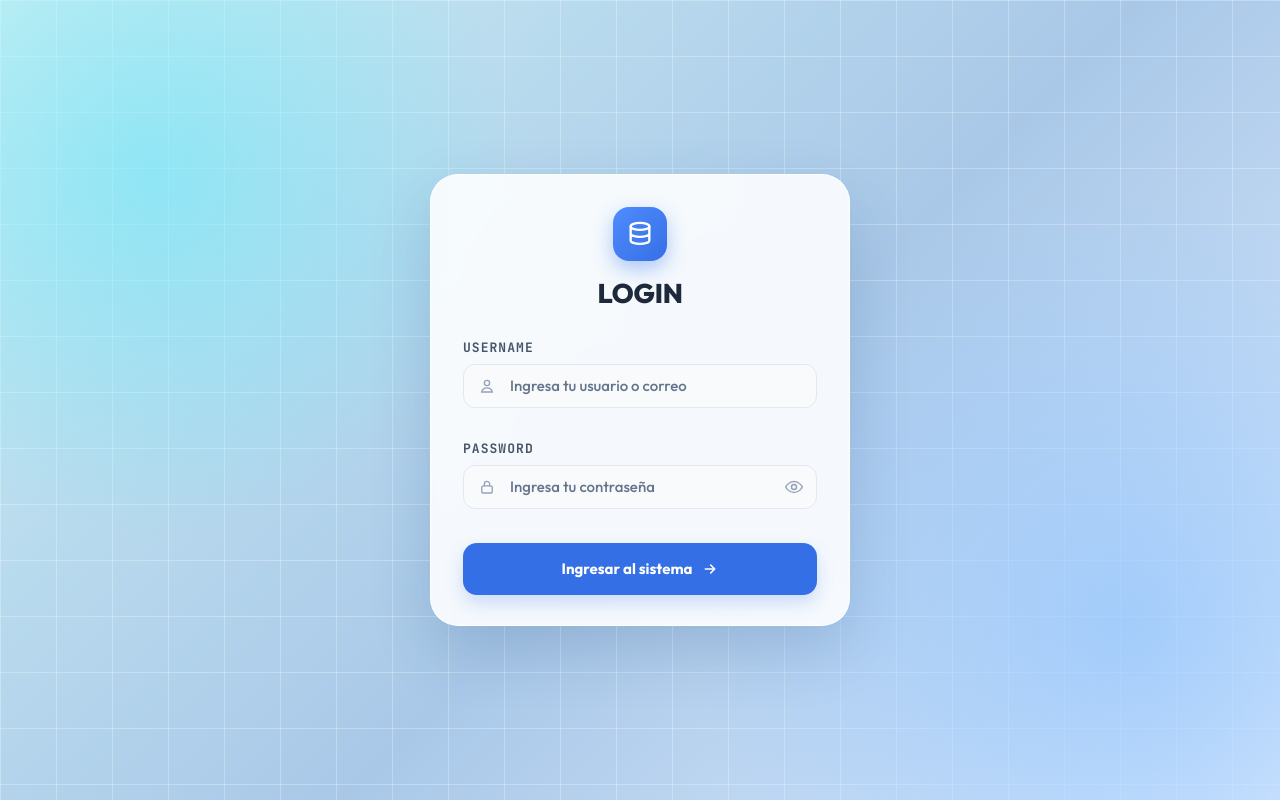
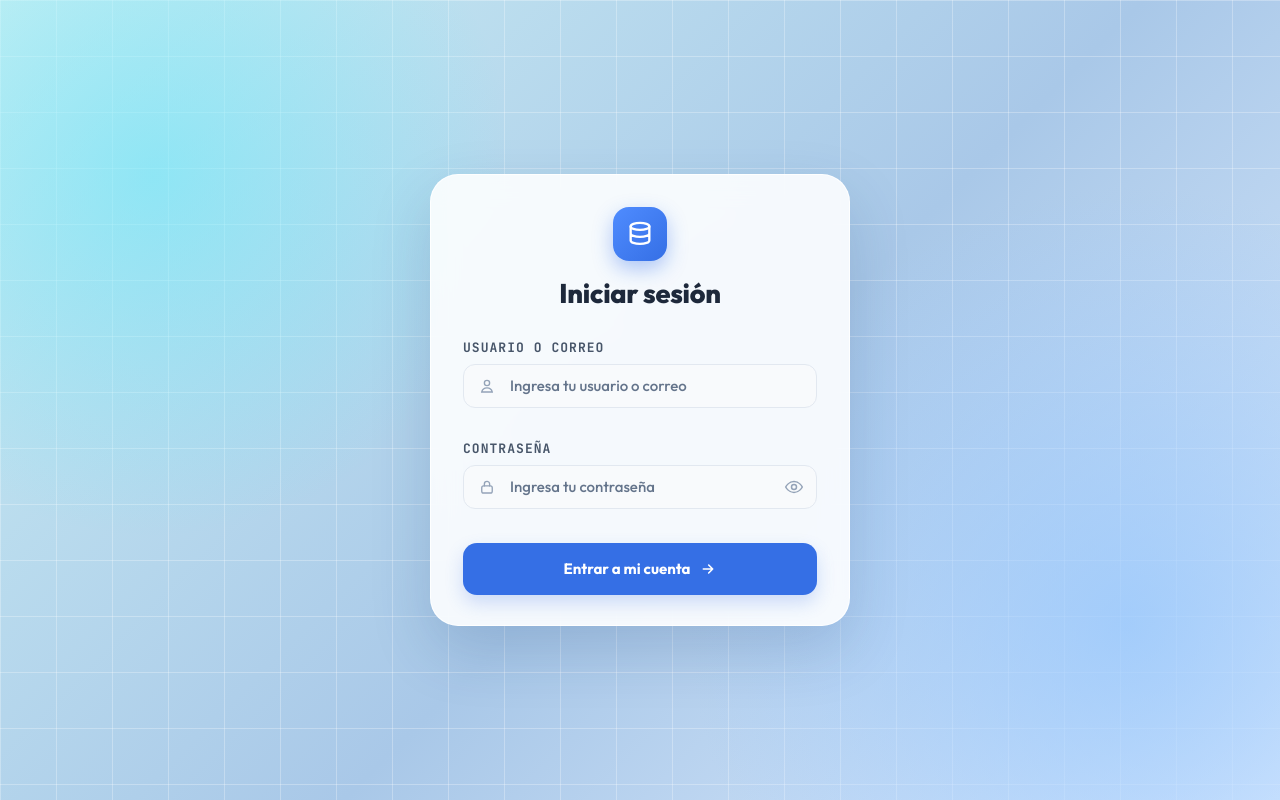
Before and after one commit to jeshua23-fo/SQLEducation, a plain HTML site: page login.html in a window 1280 px wide. Drawn offline with Linux system fonts and the light colour scheme.

Commit message:
Use Spanish labels on the login form

```diff
--- a/login.html
+++ b/login.html
@@ -3,7 +3,7 @@
 <head>
 <meta charset="UTF-8">
 <meta name="viewport" content="width=device-width, initial-scale=1">
-<title>Login · SQL Explorers</title>
+<title>Iniciar sesión · SQL Explorers</title>
 <link rel="preconnect" href="https://fonts.googleapis.com">
 <link rel="preconnect" href="https://fonts.gstatic.com" crossorigin>
 <link href="https://fonts.googleapis.com/css2?family=Outfit:wght@400;500;600;700;800&family=JetBrains+Mono:wght@500;700&display=swap" rel="stylesheet">
@@ -15,19 +15,19 @@
     <div class="logo" aria-hidden="true">
       <svg viewBox="0 0 24 24" width="28" height="28" fill="none" stroke="#fff" stroke-width="2" stroke-linecap="round"><ellipse cx="12" cy="5.5" rx="8" ry="3"/><path d="M4 5.5v6c0 1.7 3.6 3 8 3s8-1.3 8-3v-6M4 11.5v6c0 1.7 3.6 3 8 3s8-1.3 8-3v-6"/></svg>
     </div>
-    <h1 id="title">LOGIN</h1>
+    <h1 id="title">Iniciar sesión</h1>
 
     <form id="form" novalidate>
       <p class="alert" id="alert" role="alert" hidden></p>
 
-      <label for="user" class="lbl">Username</label>
+      <label for="user" class="lbl">Usuario o correo</label>
       <div class="field" data-for="user">
         <svg class="ico" viewBox="0 0 24 24" width="18" height="18" fill="none" stroke="currentColor" stroke-width="1.8" stroke-linecap="round"><circle cx="12" cy="8" r="3.5"/><path d="M5 20c.8-3.6 3.6-5.5 7-5.5s6.2 1.9 7 5.5z"/></svg>
         <input id="user" name="user" type="text" placeholder="Ingresa tu usuario o correo" autocomplete="username" autocapitalize="off" spellcheck="false" aria-describedby="userErr" required>
       </div>
       <p class="err" id="userErr"></p>
 
-      <label for="pass" class="lbl">Password</label>
+      <label for="pass" class="lbl">Contraseña</label>
       <div class="field" data-for="pass">
         <svg class="ico" viewBox="0 0 24 24" width="18" height="18" fill="none" stroke="currentColor" stroke-width="1.8" stroke-linecap="round"><rect x="5" y="10.5" width="14" height="9.5" rx="2.5"/><path d="M8.5 10.5V8a3.5 3.5 0 017 0v2.5"/></svg>
         <input id="pass" name="pass" type="password" placeholder="Ingresa tu contraseña" autocomplete="current-password" aria-describedby="passErr" required>
@@ -37,7 +37,7 @@
       </div>
       <p class="err" id="passErr"></p>
 
-      <button type="submit" class="submit" id="submit"><span>Ingresar al sistema</span><svg viewBox="0 0 24 24" width="16" height="16" fill="none" stroke="currentColor" stroke-width="2.4" stroke-linecap="round" stroke-linejoin="round"><path d="M5 12h14M13 6l6 6-6 6"/></svg></button>
+      <button type="submit" class="submit" id="submit"><span>Entrar a mi cuenta</span><svg viewBox="0 0 24 24" width="16" height="16" fill="none" stroke="currentColor" stroke-width="2.4" stroke-linecap="round" stroke-linejoin="round"><path d="M5 12h14M13 6l6 6-6 6"/></svg></button>
     </form>
   </section>
 </main>
```
